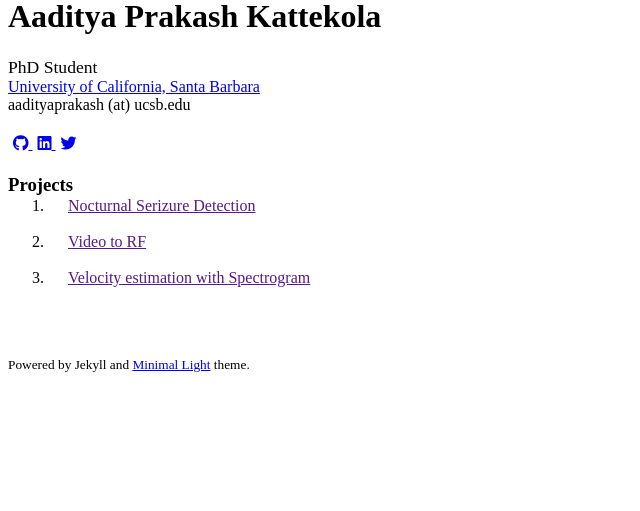
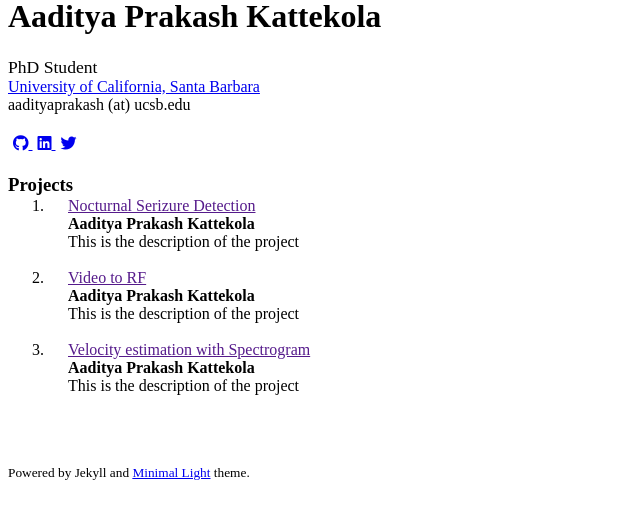
Before and after one commit to Kapi2910/kapi2910.github.io, a Jekyll site: the page built from projects.md, in a window 1280 px wide, cut to the strip 389-900 px from the top of the page. Shown: the whole strip, without its empty margins (0-640 px from the left). Built offline with Jekyll 4.4.1, drawn with Linux system fonts in a browser that asks for light colours; nearby versions of some CDN libraries; some web fonts are replaced; a style sheet for code colours, icons or effects is not loaded.

Commit message:
Projects 3

```diff
--- a/_data/projects.yml
+++ b/_data/projects.yml
@@ -1,9 +1,15 @@
 main:
   - title: Nocturnal Serizure Detection
+    authors: <strong>Aaditya Prakash Kattekola</strong>
+    others: This is the description of the project
 
   - title: Video to RF
+    authors: <strong>Aaditya Prakash Kattekola</strong>
+    others: This is the description of the project
 
   - title: Velocity estimation with Spectrogram
+    authors: <strong>Aaditya Prakash Kattekola</strong>
+    others: This is the description of the project
 
 
   # - title: Performance Analysis of RIS-Aided NOMA Networks in α−μ & κ−μ Generalized Fading Channel
--- a/_layouts/default.html
+++ b/_layouts/default.html
@@ -76,7 +76,7 @@
       <header>
 
         {% if site.avatar %}
-        <a class="image avatar"><img src="{{ site.avatar }}" alt="avatar" /></a>
+        <a class="image avatar"><img src="../{{ site.avatar }}" alt="avatar" /></a>
         {% endif %}
 
         <h1>{{ site.title }}</h1>
```
